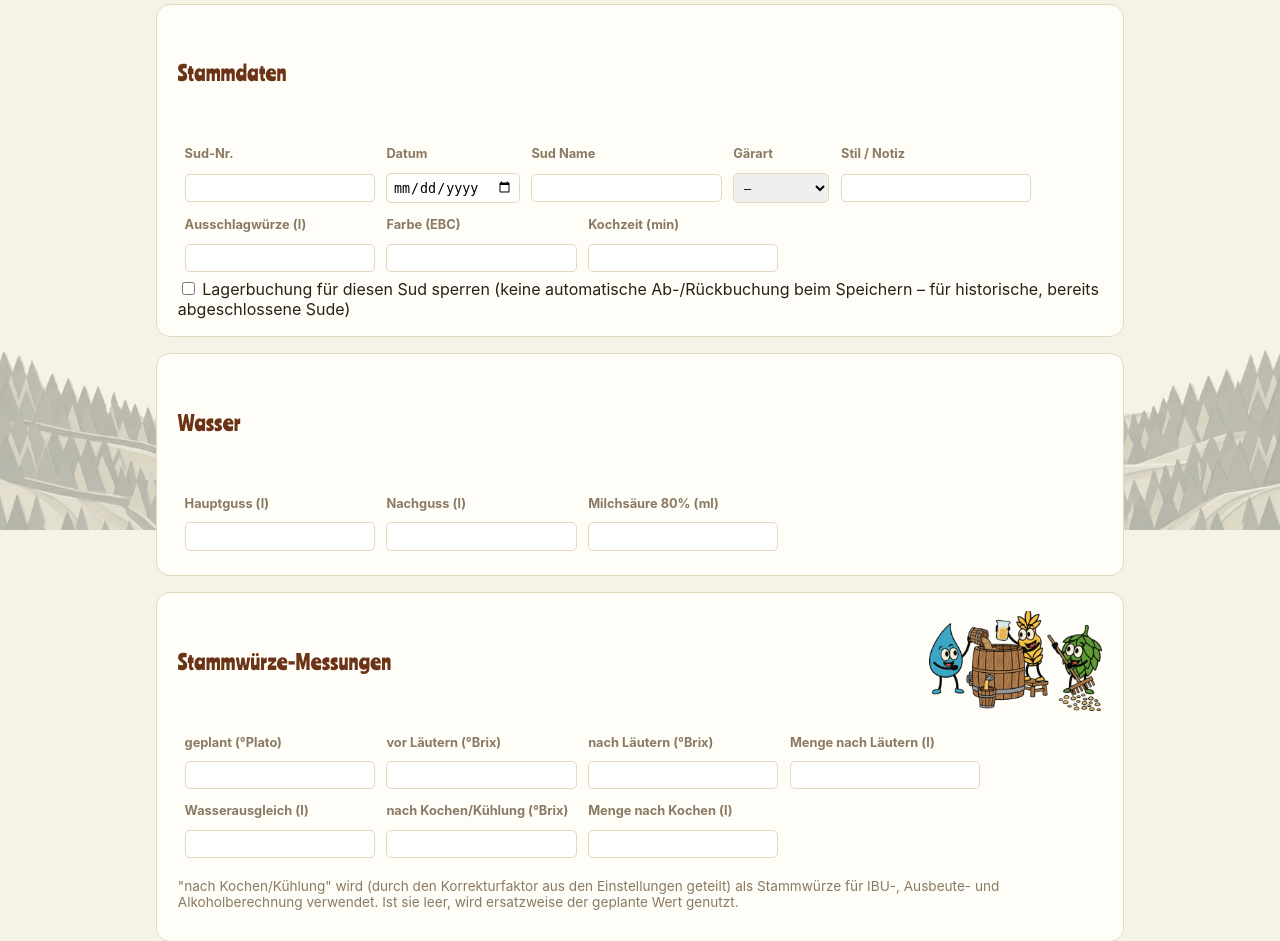
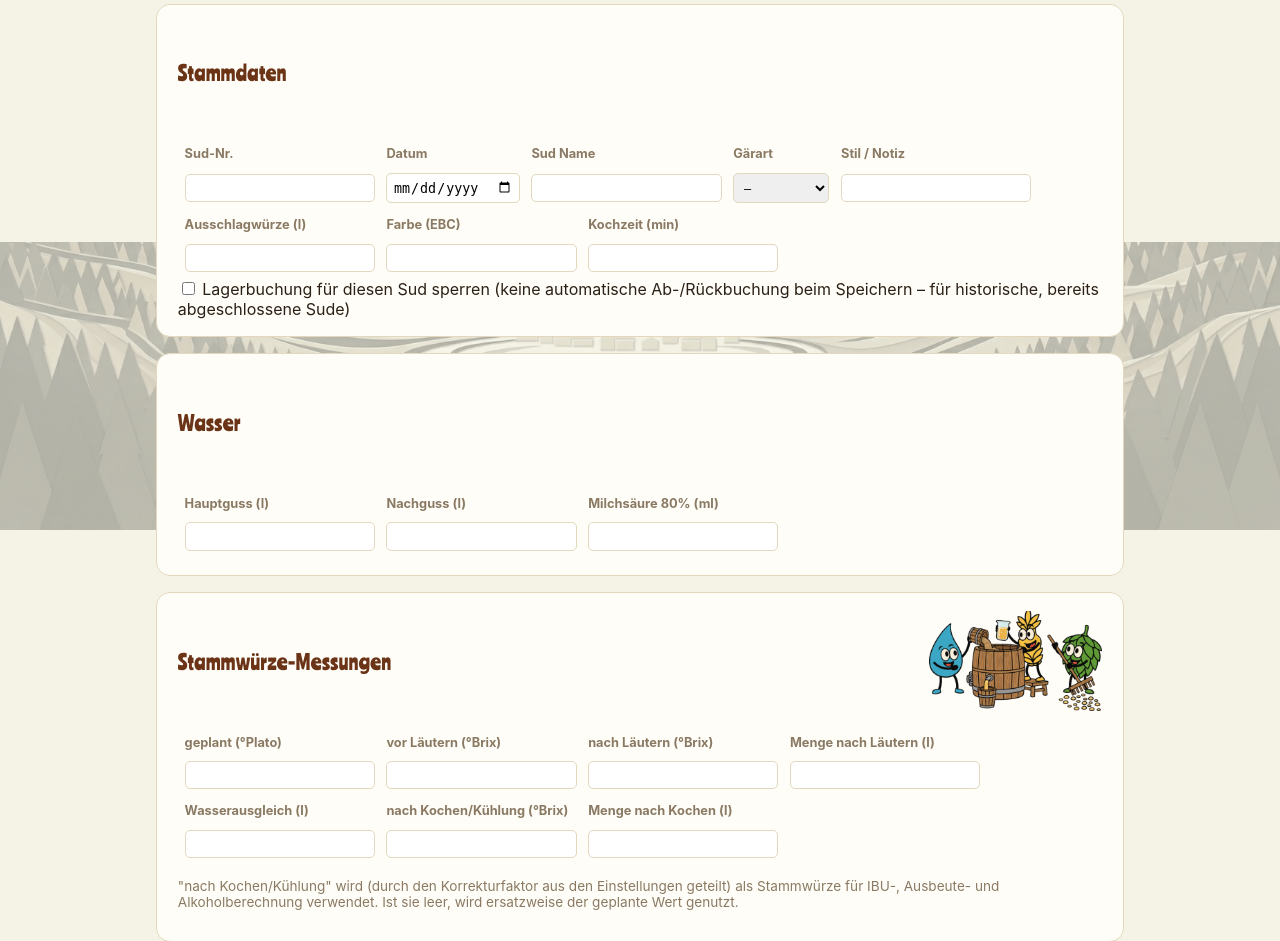
Before and after one commit to macgaiser/HighValley-BrewLog, a FastAPI app: template app/templates/batch_form.html in a window 1280 px wide. Shown: the part 270-1211 px from the top of the page. Run offline with FastAPI, Linux system fonts and the light colour scheme; the template is opened without the code that fills it, so the values that code supplies are empty.

Commit message:
Anchor the valley background to the bottom on wide viewports
The new bg-valley.png has more empty sky at the top than the old
image. With background-position: top center, wide/short desktop
viewports (background-size: cover scales by width) cropped the
scaled image from the top, cutting off the village right at the
container's bottom edge. Anchoring to the bottom instead keeps the
village and river visible regardless of viewport width.

Co-Authored-By: Claude Sonnet 5 <noreply@anthropic.com>
Claude-Session: https://claude.ai/code/session_012cmh8vBpo4xaiKC3AG6YBo

```diff
--- a/app/static/style.css
+++ b/app/static/style.css
@@ -42,7 +42,7 @@ body::before {
   max-height: 440px;
   background-image: url("/static/img/bg-valley.png");
   background-repeat: no-repeat;
-  background-position: top center;
+  background-position: bottom center;
   background-size: cover;
   opacity: 0.35;
   z-index: 0;
```
